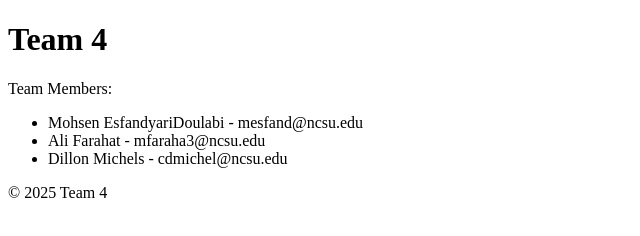
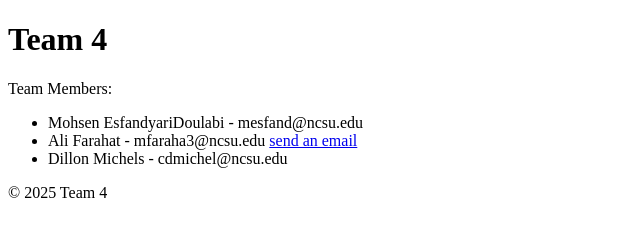
Before and after one commit to Mohsen-Esfandyari/git-homework2, a plain HTML site: page index.html in a window 1280 px wide. Shown: the whole page, without its empty margins (0-640 px from the left). Drawn offline with Linux system fonts and the light colour scheme.

Commit message:
Update index.html to include email links

```diff
--- a/index.html
+++ b/index.html
@@ -8,7 +8,7 @@
     <p>Team Members:</p>
     <ul>
         <li>Mohsen EsfandyariDoulabi - mesfand@ncsu.edu</li>
-        <li>Ali Farahat - mfaraha3@ncsu.edu</li>
+        <li>Ali Farahat - mfaraha3@ncsu.edu <a href="mailto:mfaraha3@ncsu.edu">send an email</a></li>
 	<li>Dillon Michels - cdmichel@ncsu.edu</li>
     </ul>
     <footer>© 2025 Team 4</footer>
```
